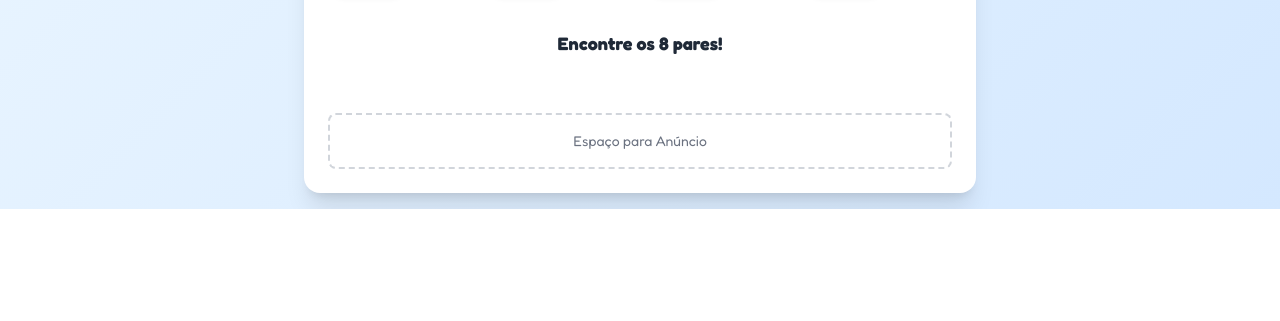
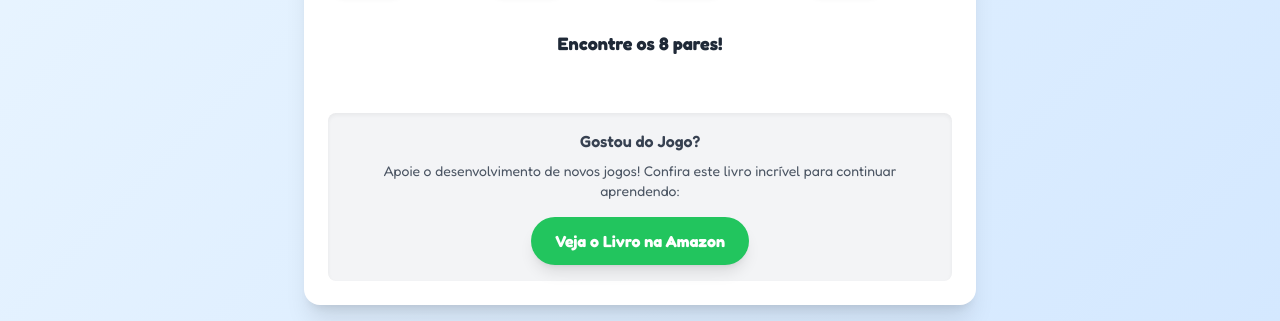
Before and after one commit to Nuriely-N/ingles-para-criancas, a plain HTML site: page index.html in a window 1280 px wide. Shown: the part 739-1060 px from the top of the page. Before the commit the page ends 948 px from the top, so only its background shows below. Drawn offline with nearby package versions, Linux system fonts and the light colour scheme.

Commit message:
Update index.html

```diff
--- a/index.html
+++ b/index.html
@@ -126,10 +126,18 @@
             </button>
         </div>
 
-        <!-- Espaço para anúncios -->
-        <div id="ad-banner" class="w-full mt-10 p-4 border-2 border-dashed border-gray-300 rounded-lg text-center text-gray-500 text-sm">
-            <!-- Insira seu código Google AdSense ou de outro anunciante aqui -->
-            Espaço para Anúncio
+        <!-- Seção de Afiliação -->
+        <div class="w-full mt-10 p-4 bg-gray-100 rounded-lg shadow-inner text-center">
+            <p class="text-gray-700 font-semibold mb-2">Gostou do Jogo?</p>
+            <p class="text-sm text-gray-600 mb-4">
+                Apoie o desenvolvimento de novos jogos! Confira este livro incrível para continuar aprendendo:
+            </p>
+            <!-- Substitua o '#' abaixo pelo seu link de afiliado da Amazon.
+            O link exclusivo começa com "https://amzn.to/" e inclui a sua tag. -->
+            <a href="#" class="inline-block bg-green-500 text-white font-bold py-3 px-6 rounded-full shadow-lg hover:bg-green-600 transition-colors">
+                Veja o Livro na Amazon
+            </a>
+            <!-- FIM DO CÓDIGO DO LINK DE AFILIADO -->
         </div>
 
     </div>
```
